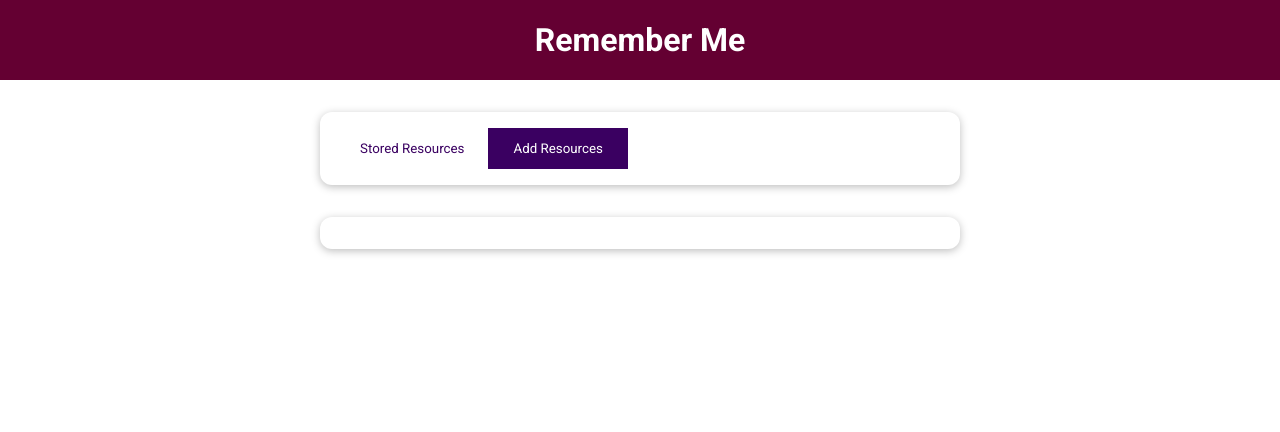
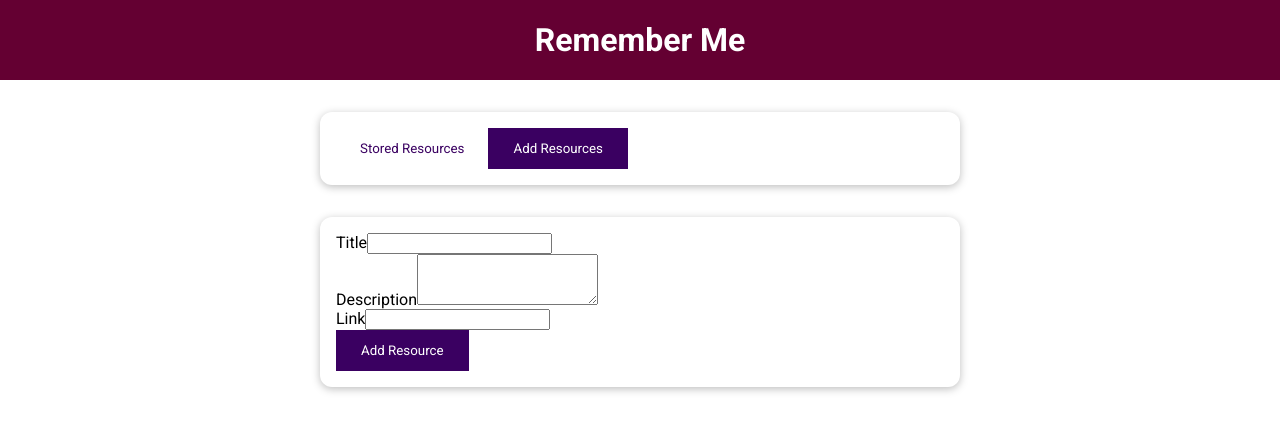
Before and after one commit to austinengelbrecht/Learning-Vue-Learning-Resources-App, a Vue app: page / in a window 1280 px wide. Both pictures are taken after a click on the button "Add Resources". Shown: the top 432 px of the page. Built offline with nearby package versions, Linux system fonts and the light colour scheme.

Commit message:
Build out form and prepare for fall-through

```diff
--- a/src/components/UI/BaseButton.vue
+++ b/src/components/UI/BaseButton.vue
@@ -1,12 +1,12 @@
 <template>
-  <button :type="type" :class="mode">
+  <button :class="mode">
     <slot></slot>
   </button>
 </template>
 
 <script>
 export default {
-  props: ['type', 'mode'],
+  props: ['mode'],
 };
 </script>
 
--- a/src/components/learning-resources/AddResource.vue
+++ b/src/components/learning-resources/AddResource.vue
@@ -1,6 +1,25 @@
 <template>
   <base-card>
-    <form></form>
+    <form>
+      <div class="form-control">
+        <label for="title">Title</label>
+        <input id="title" name="title" type="text" />
+      </div>
+
+      <div class="form-control">
+        <label for="description">Description</label>
+        <textarea id="description" name="description" rows="3" />
+      </div>
+
+      <div class="form-control">
+        <label for="link">Link</label>
+        <input id="link" name="link" type="url" />
+      </div>
+
+      <div>
+        <base-button type="submit">Add Resource</base-button>
+      </div>
+    </form>
   </base-card>
 </template>
 
```
